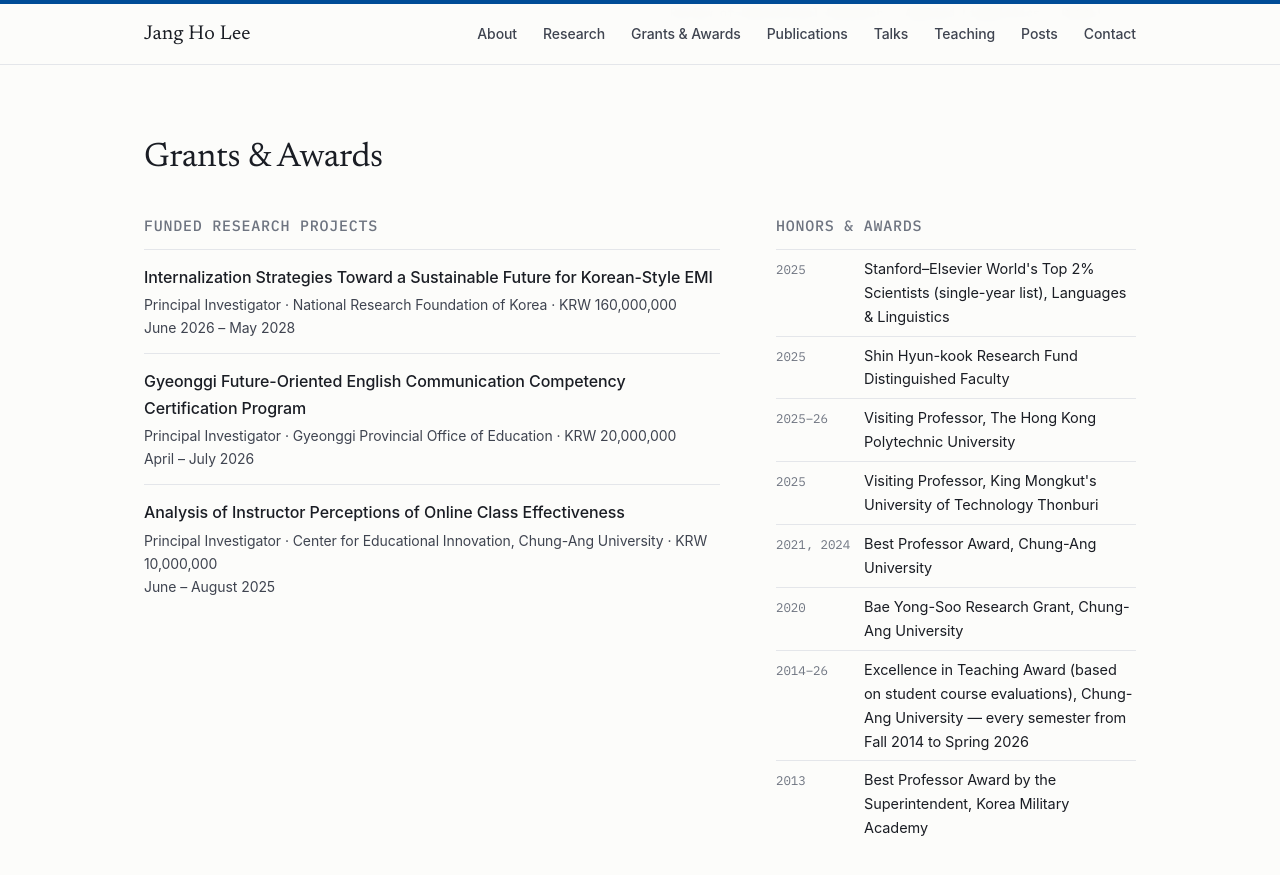
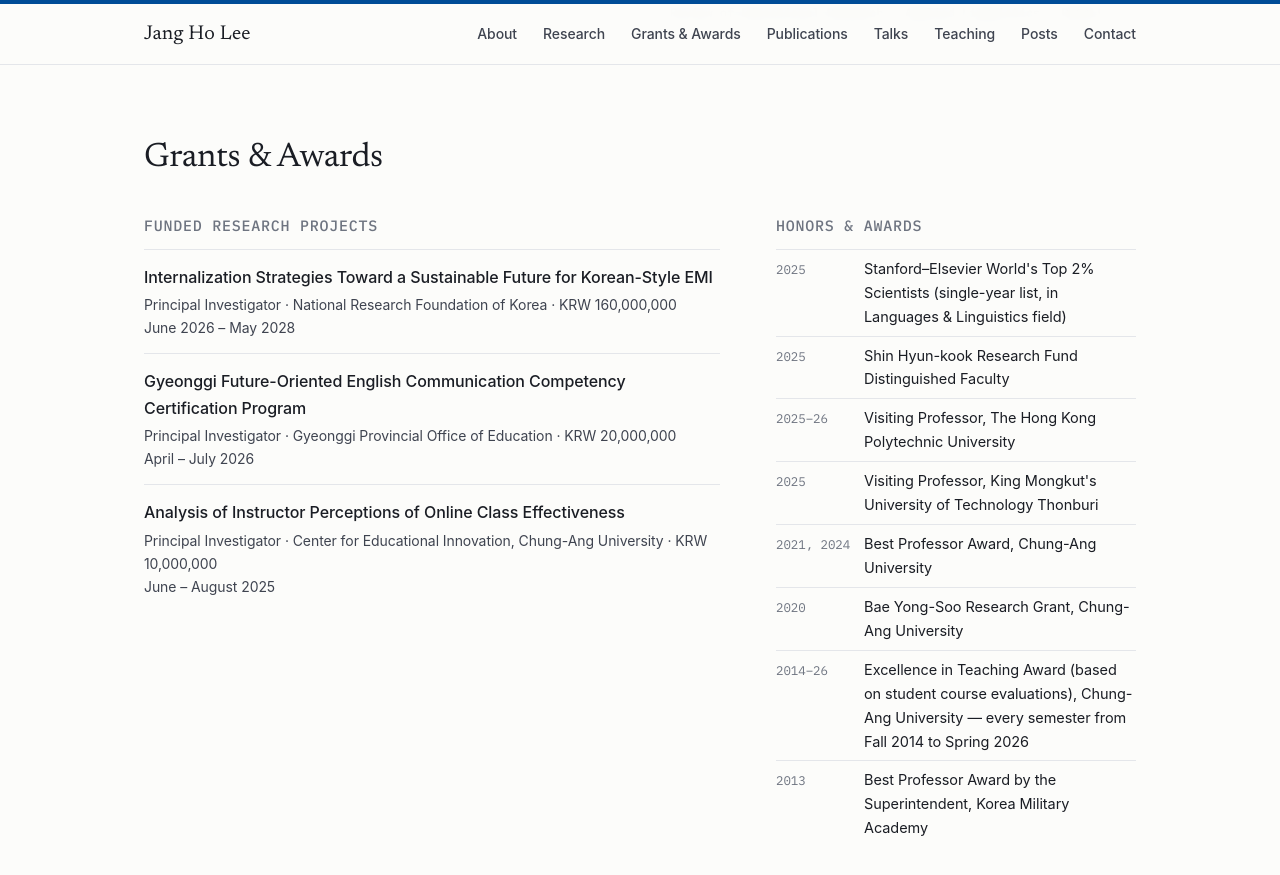
Before and after one commit to jangho330/jangho330.github.io, a Jekyll site: the page built from index.html, in a window 1280 px wide and 900 px high, scrolled down 2446 px. Shown: the top 875 px of the window. Built offline with Jekyll 4.4.1, drawn with Linux system fonts in a browser that asks for light colours; some web fonts are replaced.

Commit message:
Update awards.yml

```diff
--- a/_data/awards.yml
+++ b/_data/awards.yml
@@ -1,6 +1,6 @@
 # Honors and awards (최근 순)
 - when: "2025"
-  what: "Stanford–Elsevier World's Top 2% Scientists (single-year list), Languages & Linguistics"
+  what: "Stanford–Elsevier World's Top 2% Scientists (single-year list, in Languages & Linguistics field)"
 - when: "2025"
   what: "Shin Hyun-kook Research Fund Distinguished Faculty"
 - when: "2025–26"
```
